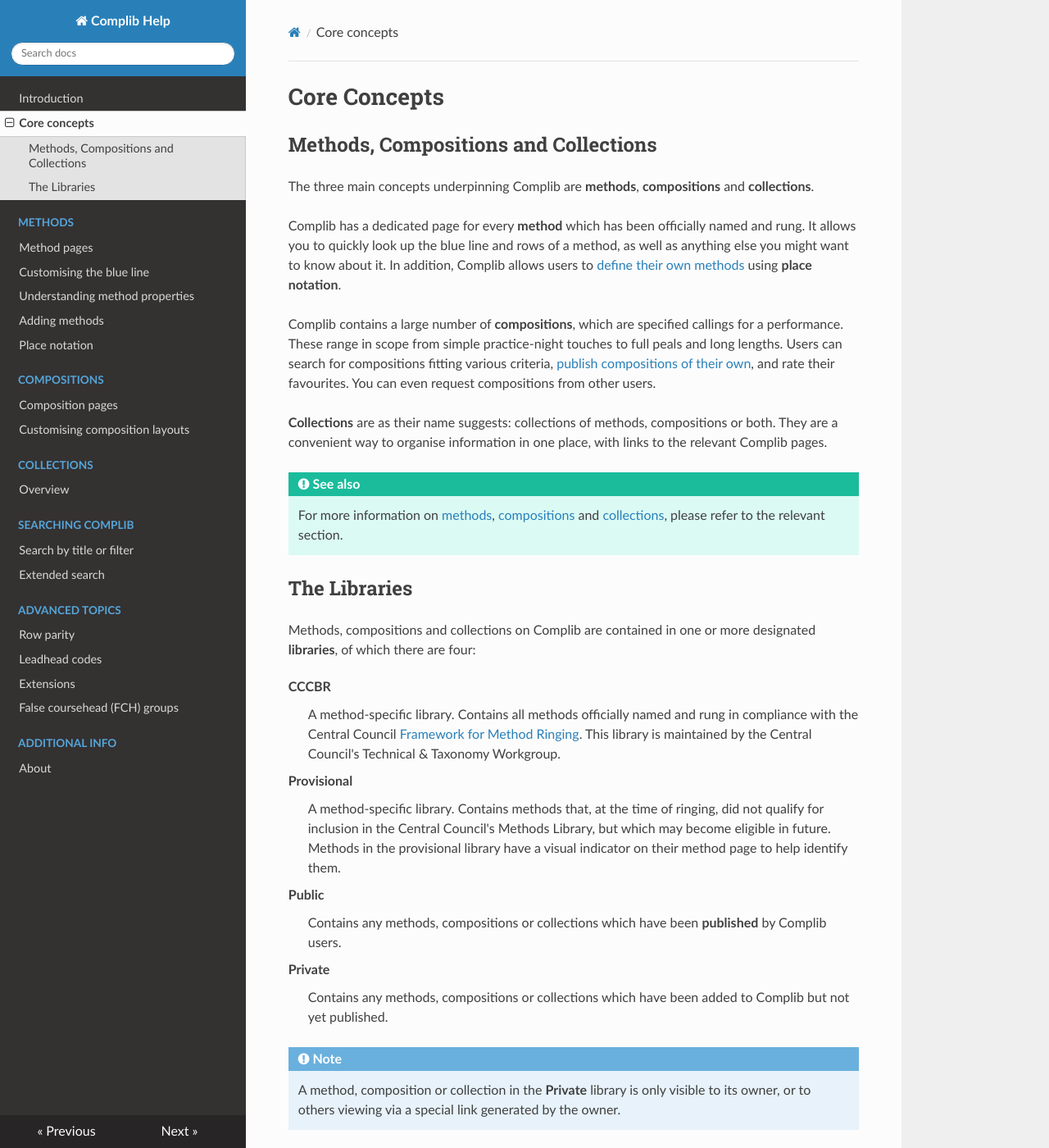
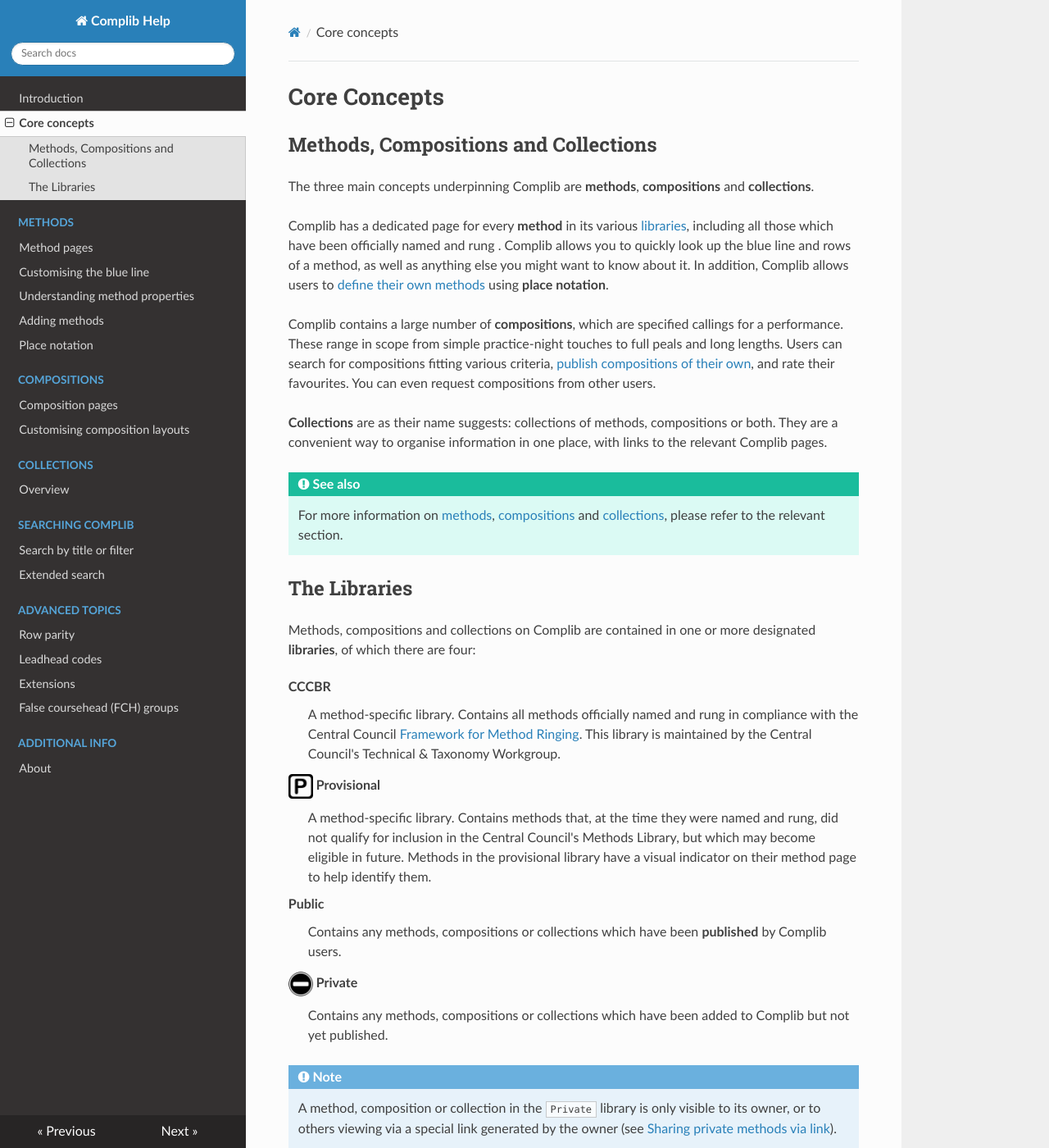
Before and after one commit to GACJ/ComplibHelp, an MkDocs documentation site: the page built from docs/concepts.md, in a window 1280 px wide and 1400 px high. Shown: the whole window at 82% size. Built offline with MkDocs 1.6.1, drawn with Linux system fonts in a browser that asks for light colours; nearby versions of some CDN libraries.

Commit message:
Added private and provisional icons

```diff
--- a/docs/concepts.md
+++ b/docs/concepts.md
@@ -3,7 +3,7 @@
 ## Methods, Compositions and Collections
 The three main concepts underpinning Complib are **methods**, **compositions** and **collections**.
 
-Complib has a dedicated page for every **method** which has been officially named and rung. It allows you to quickly look up the blue line and rows of a method, as well as anything else you might want to know about it. In addition, Complib allows users to [define their own methods](methods/adding_methods.md) using **place notation**.
+Complib has a dedicated page for every **method** in its various [libraries](#the-libraries), including all those which have been officially named and rung . Complib allows you to quickly look up the blue line and rows of a method, as well as anything else you might want to know about it. In addition, Complib allows users to [define their own methods](methods/adding_methods.md) using **place notation**.
 
 Complib contains a large number of **compositions**, which are specified callings for a performance. These range in scope from simple practice-night touches to full peals and long lengths. Users can search for compositions fitting various criteria, [publish compositions of their own](compositions/adding_compositions.md), and rate their favourites. You can even request compositions from other users.
 
@@ -18,16 +18,16 @@
  CCCBR
  :  A method-specific library. Contains all methods officially named and rung in compliance with the Central Council [Framework for Method Ringing](https://framework.cccbr.org.uk/). This library is maintained by the Central Council's Technical & Taxonomy Workgroup.
 
-Provisional
-:   A method-specific library. Contains methods that, at the time of ringing, did not qualify for inclusion in the Central Council's Methods Library, but which may become eligible in future. Methods in the provisional library have a visual indicator on their method page to help identify them.
+![Provisional method icon](img/provisional.png){ width="30" } Provisional
+:   A method-specific library. Contains methods that, at the time they were named and rung, did not qualify for inclusion in the Central Council's Methods Library, but which may become eligible in future. Methods in the provisional library have a visual indicator on their method page to help identify them.
 
 Public
 :   Contains any methods, compositions or collections which have been **published** by Complib users.
 
-Private
+![Private method icon](img/noentry.png){ width="30" } Private
 :   Contains any methods, compositions or collections which have been added to Complib but not yet published.
 
 !!! note
-    A method, composition or collection in the **Private** library is only visible to its owner, or to others viewing via a special link generated by the owner.
+    A method, composition or collection in the ``Private`` library is only visible to its owner, or to others viewing via a special link generated by the owner (see [Sharing private methods via link](methods/adding_methods.md/#sharing-private-methods-via-link)).
 
 When performing a regular search of Complib, results will be displayed from all four of these libraries by default. However, it is possible to limit the results to those from a specific library. For more information, please see the section on [Searching Complib](search/basic.md).
```
Also changed, not shown: docs/img/noentry.png (added), docs/img/provisional.png (added), 1 other file.
